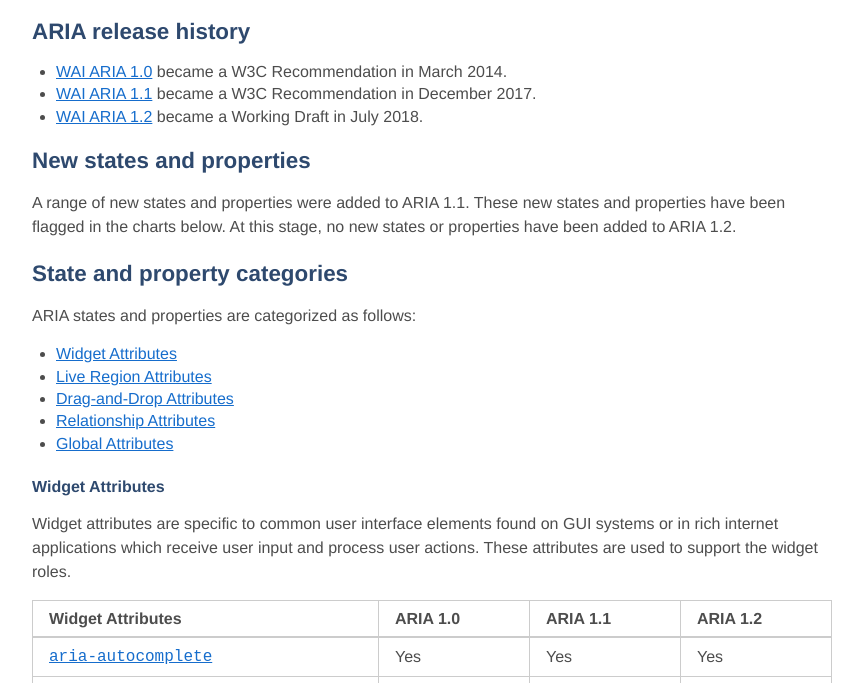
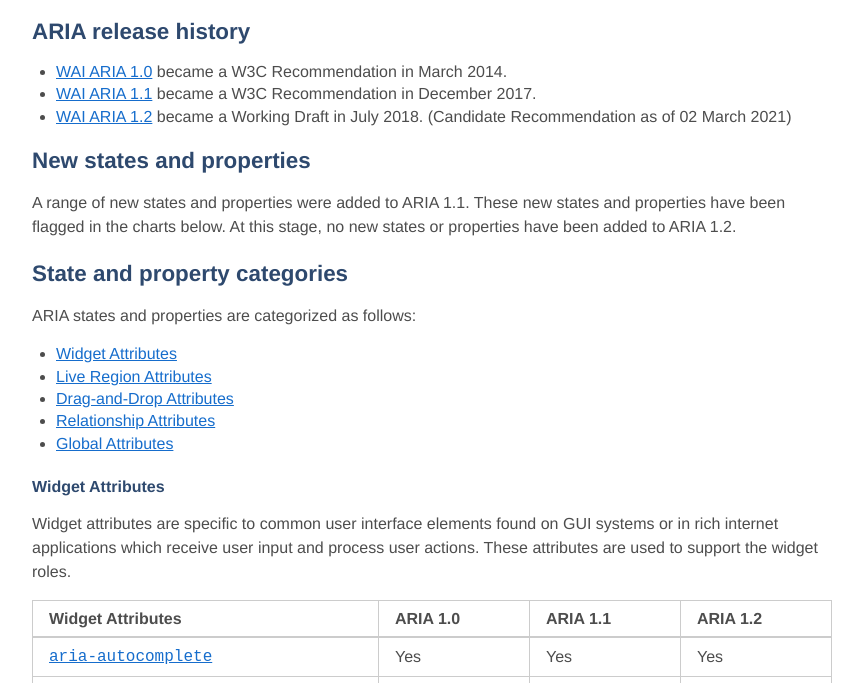
Before and after one commit to russmaxdesign/aria-states-properties, a plain HTML site: page index.html in a window 1280 px wide. Shown: the part 98-781 px from the top of the page, without its empty margins (208-1071 px from the left). Drawn offline with Linux system fonts and the light colour scheme.

Commit message:
Update with latest level of maturity

```diff
--- a/index.html
+++ b/index.html
@@ -16,7 +16,7 @@
     <ul>
       <li><a href="https://www.w3.org/TR/wai-aria-1.0/">WAI ARIA 1.0</a> became a W3C Recommendation in March 2014.</li>
       <li><a href="https://www.w3.org/TR/wai-aria-1.1/">WAI ARIA 1.1</a> became a W3C Recommendation in December 2017.</li>
-      <li><a href="https://www.w3.org/TR/wai-aria-1.2/">WAI ARIA 1.2</a> became a Working Draft in July 2018.</li>
+      <li><a href="https://www.w3.org/TR/wai-aria-1.2/">WAI ARIA 1.2</a> became a Working Draft in July 2018. (Candidate Recommendation as of 02 March 2021)</li>
     </ul>
 
     <h2>New states and properties</h2>
```
